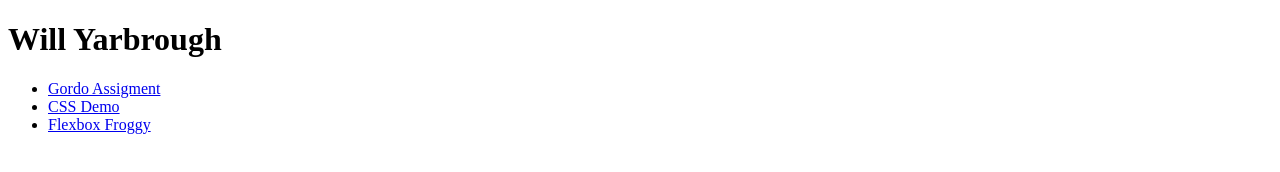
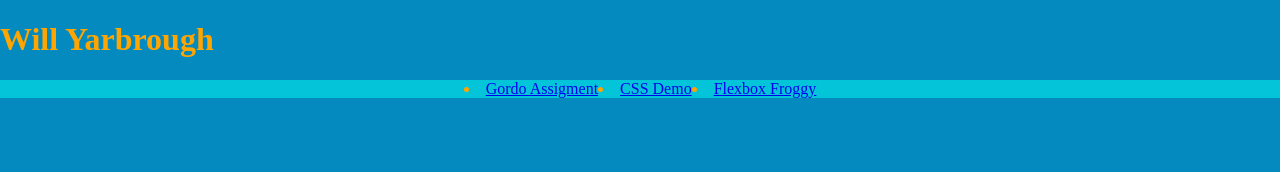
Before and after one commit to BluelightGlasses/ifsc-1310, a plain HTML site: page index.html in a window 1280 px wide. Drawn offline with Linux system fonts and the light colour scheme.

Commit message:
update CSS

```diff
--- /dev/null
+++ b/assets/css/style.css
@@ -0,0 +1,34 @@
+/*-----------Box Sizing----------*/
+
+html{
+  box-sizing: border-box;
+}
+*,
+*:before,
+*:after{
+  box-sizing: inherit;
+}
+
+.flex-container{
+  display: flex;
+  justify-content:center;
+  background-color:#04c4d9;
+}
+
+
+.flex-container > div {
+  background-color:013440;
+  margin:10px;
+  padding:10px;
+  font-size:20px;
+}
+
+body{
+  font-family: 'Raleway', serif;
+  margin:0;
+}
+
+body{
+  background-color:#048abf;
+  color:orange;
+}
--- a/index.html
+++ b/index.html
@@ -3,6 +3,8 @@
 <html lang="en">
 <head>
   <meta charset="utf-8">
+  <meta name="viewport" content="width=device-width, initial-scale=1.0">
+  <link rel="stylesheet" type="text/css" href="/ifsc-1310/assets/css/style.css">
 
   <title>IFSC 1310 | Will Yarbrough</title>
   <meta name="description" content="Assignments for Web Technology" />
@@ -12,12 +14,12 @@
 
 <body>
   <h1>Will Yarbrough</h1>
-  <nav>
-    <ul>
+
+    <div class="flex-container">
       <li><a href="prototype/gordo.html">Gordo Assigment</a></li>
-      <li><a href="assets/css/style.css">CSS Demo</a></li>
+      <li><a href="prototype/style.css">CSS Demo</a></li>
       <li><a href="prototype/froggy.png">Flexbox Froggy</a></li>
-    </ul>
-  </nav>
+    </div>
+
 </body>
 </html>
```
